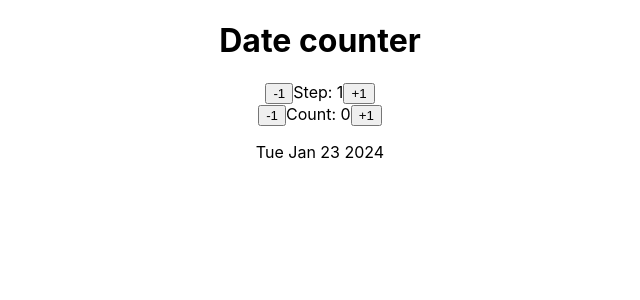
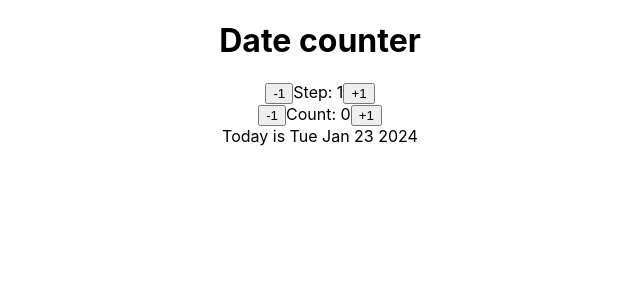
Before and after one commit to phrsouza/date-counter, a React (Create React App) app: page / in a window 1280 px wide. Shown: the top 300 px of the page, without its empty margins (320-960 px from the left). Built offline with nearby package versions, Linux system fonts and the light colour scheme.

Commit message:
improve date text message

```diff
--- a/src/App.js
+++ b/src/App.js
@@ -52,7 +52,14 @@
         <span>Count: {count}</span>
         <button onClick={increaseCount}>+1</button>
       </div>
-      <p>{`${date.toDateString()}`}</p>
+      <span>
+        {count === 0
+          ? "Today is "
+          : count > 0
+          ? `${count} days from today is `
+          : `${Math.abs(count)} days ago was `}
+      </span>
+      <span>{`${date.toDateString()}`}</span>
     </>
   );
 }
```
